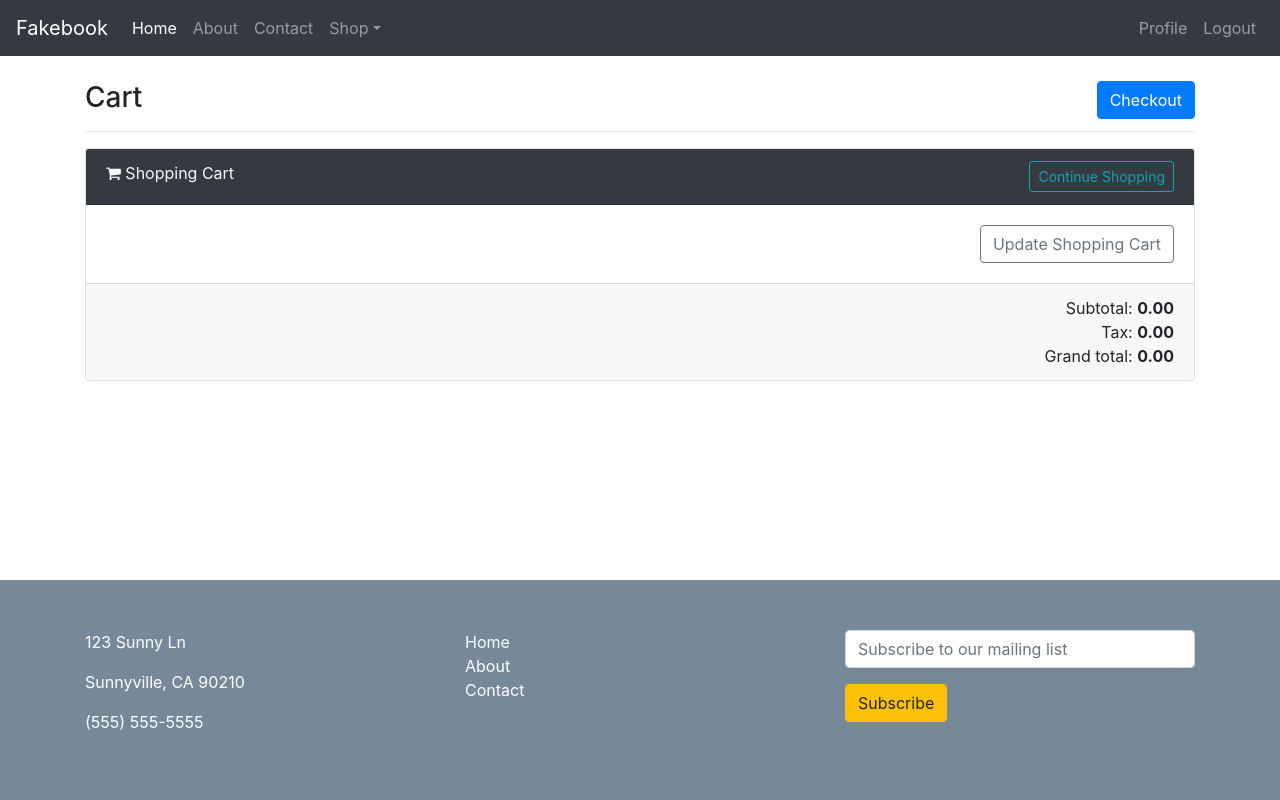
After one commit to shaqnawe/fakebook-january, a Flask app: page /shop/products/cart in a window 1280 px wide. The commit adds this page. Run offline with Flask 2, Linux system fonts and the light colour scheme; the visitor is signed in with stand-in values (Sample User, id 1); data comes from the database, SQL or seed files in the repository; data that the repository does not hold is empty; some libraries are stand-ins or nearby versions.

Commit message:
ecommerce store working

```diff
--- a/app/__init__.py
+++ b/app/__init__.py
@@ -30,6 +30,11 @@ def create_app(config_class=Config):
     app.register_blueprint(api)
     app.register_blueprint(authentication)
 
+    with app.app_context():
+        from app.blueprints.ecommerce import bp as ecommerce
+        app.register_blueprint(ecommerce)
+        # from app.blueprints.ecommerce import routes
+
     return app
 
 # C - POST
--- /dev/null
+++ b/app/blueprints/ecommerce/__init__.py
@@ -0,0 +1,5 @@
+from flask import Blueprint
+
+bp = Blueprint('ecommerce', __name__, url_prefix='/shop')
+
+from .import routes, models
--- /dev/null
+++ b/app/blueprints/ecommerce/routes.py
@@ -0,0 +1,83 @@
+from flask import flash, redirect, render_template, current_app, request, url_for
+from flask_login import current_user
+from app import db
+
+from app.blueprints.ecommerce.models import Cart
+from .import bp as app
+import stripe
+from app.context import cart_context
+
+stripe.api_key = current_app.config.get('STRIPE_TEST_SECRET_KEY')
+
+@app.route('/')
+def products():
+    # print(cart_context())
+    # print(stripe.Product.list())
+    products = [dict(
+        id=p['id'],
+        name=p['name'],
+        description=p['description'],
+        price=stripe.Price.retrieve(p['metadata']['price'])['unit_amount'] / 100,
+        image=p['images'][0]
+    ) for p in stripe.Product.list()['data']]
+    # print(products)
+    context = {
+        'products': products
+    }
+    return render_template('ecommerce/products.html', **context)
+
+@app.route('/products/add/<id>')
+def add_product(id):
+    # if the cart item exists inside of our cart_dict
+    cart_item = Cart.query.filter_by(product_id=str(id)).filter_by(user_id=current_user.id).first()
+    if cart_item:
+        cart_item.quantity +=1
+        db.session.commit()
+    else:
+        cart_item = Cart(product_id=str(id), user_id=current_user.id, quantity=1)
+        db.session.add(cart_item)
+        db.session.commit()
+    flash(f'Product added to cart successfully', 'success')
+    return redirect(url_for('ecommerce.products'))
+
+@app.route('/products/cart')
+def cart():
+    cart_items = []
+    for item in Cart.query.filter_by(user_id=current_user.id).all():
+        stripe_product = stripe.Product.retrieve(item.product_id)
+        product_dict = {
+            'product': stripe_product,
+            'price': stripe.Price.retrieve(stripe_product['metadata']['price'])['unit_amount'] / 100,
+            'quantity': item.quantity
+        }
+        cart_items.append(product_dict)
+    context = {
+        'cart': cart_items
+    }
+    return render_template('ecommerce/cart.html', **context)
+
+@app.route('/products/checkout', methods=['POST'])
+def checkout():
+    items = []
+    for item in Cart.query.filter_by(user_id=current_user.id).all():
+        stripe_product = stripe.Product.retrieve(item.product_id)
+        product_dict = {
+            'price': stripe.Price.retrieve(stripe_product['metadata']['price']),
+            'quantity': item.quantity
+        }
+        items.append(product_dict)
+    try:
+        session = stripe.checkout.Session.create(
+            line_items=items,
+            mode='payment',
+            success_url='http://localhost:5000/shop/products',
+            cancel_url='http://localhost:5000/shop/products/checkout',
+        )
+    except Exception as error:
+        return error
+
+    # After successful payment, clear items from cart
+    [db.session.delete(item) for item in Cart.query.filter_by(user_id=current_user.id).all()]
+    db.session.commit()
+
+    return redirect(session.url, code=303)
--- /dev/null
+++ b/app/context.py
@@ -0,0 +1,44 @@
+from flask import current_app as app
+from flask_login import current_user
+import stripe
+
+from app.blueprints.ecommerce.models import Cart
+
+@app.context_processor
+def cart_context():
+    cart_dict = {}
+    if current_user.is_anonymous:
+        return {
+            'cart_dict': cart_dict,
+            'cart_size': 0,
+            'cart_subtotal': 0,
+            'cart_tax': 0,
+            'cart_grandtotal': 0,
+        }
+
+    # find the user's cart
+    cart = Cart.query.filter_by(user_id=current_user.id).all()
+    if len(cart) > 0:
+        for cart_item in cart:
+            # get the product infor to be stored in the dictionary later
+            stripeProduct = stripe.Product.retrieve(cart_item.product_id)
+            print(stripeProduct)
+            if cart_item.product_id not in cart_dict:
+                cart_dict[stripeProduct.id] = {
+                    'id': cart_item.id,
+                    'product_id': stripeProduct.id,
+                    'image': stripeProduct.images[0],
+                    'quantity': 1,
+                    'description': stripeProduct.description,
+                    'price': stripe.Price.retrieve(stripeProduct['metadata']['price'])['unit_amount'],
+                    # 'tax': stripeProduct.tax,
+                }
+            else:
+                cart_dict[stripeProduct.id]['quantity'] += 1
+    return {
+            'cart_dict': cart_dict,
+            'cart_size': sum([i.quantity for i in cart]),
+            'cart_subtotal': 0,
+            'cart_tax': 0,
+            'cart_grandtotal': 0,
+        }
--- /dev/null
+++ b/app/templates/ecommerce/cart.html
@@ -0,0 +1,90 @@
+{% extends 'layout.html' %}
+
+{% block content %}
+
+<div>
+    <h3>
+        Cart
+        <span class="float-right">
+            <form action="{{ url_for('ecommerce.checkout') }}" method="post">
+                <input id="checkout-button" type="submit" class="btn btn-primary" value="Checkout">
+            </form>
+        </span>
+    </h3>
+    <hr>
+
+    <div class="card shopping-cart">
+        <div class="card-header bg-dark text-light">
+            <i class="fa fa-shopping-cart" aria-hidden="true"></i>
+            Shopping Cart
+            <a href="" class="btn btn-outline-info btn-sm pull-right">Continue Shopping</a>
+            <div class="clearfix"></div>
+        </div>
+        <div class="card-body">
+
+            <!-- PRODUCT -->
+            {% for p in cart %}
+                <div class="row">
+                    <div class="col-12 col-sm-12 col-md-2 text-center">
+                        <img class="img-responsive" src="{{ p.product.images[0] }}" alt="{{ p.product.name }}" height="80">
+                    </div>
+                    <div class="col-12 text-sm-center col-sm-12 text-md-left col-md-6">
+                        <h4 class="product-name"><strong>{{ p.product.name }}</strong></h4>
+                        <h4>
+                            <small>{{ p.product.description }}</small>
+                        </h4>
+                    </div>
+                    <div class="col-12 col-sm-12 text-sm-center col-md-4 text-md-right row">
+                        <div class="col-3 col-sm-3 col-md-6 text-md-right" style="padding-top: 5px">
+                            <h6><strong>${{ '{:,.2f}'.format(p.price) }} <span class="text-muted">x</span></strong></h6>
+                        </div>
+                        <div class="col-4 col-sm-4 col-md-4">
+                            <div class="quantity">
+                                <input type="number" step="1" max="99" min="1" value="{{ p.quantity }}" title="Qty" class="qty" size="4">
+                            </div>
+                        </div>
+                        <div class="col-2 col-sm-2 col-md-2 text-right">
+                            <button type="button" class="btn btn-outline-danger btn-xs">
+                                <i class="fa fa-trash" aria-hidden="true"></i>
+                            </button>
+                        </div>
+                    </div>
+                </div>
+                <hr>
+            {% endfor %}
+            <!-- END PRODUCT -->
+
+            <div class="pull-right">
+                <a href="" class="btn btn-outline-secondary pull-right">
+                    Update Shopping Cart
+                </a>
+            </div>
+        </div>
+        <div class="card-footer">
+            <!-- <div class="coupon col-md-5 col-sm-5 no-padding-left pull-left">
+                        <div class="row">
+                            <div class="col-6">
+                                <input type="text" class="form-control" placeholder="cupone code">
+                            </div>
+                            <div class="col-6">
+                                <input type="submit" class="btn btn-default" value="Use cupone">
+                            </div>
+                        </div>
+                    </div> -->
+            <div class="text-right">
+                <div class="cart-totals">
+                    Subtotal: <b>0.00</b>
+                </div>
+                <div class="cart-totals">
+                    Tax: <b>0.00</b>
+                </div>
+                <div class="cart-totals">
+                    Grand total: <b>0.00</b>
+                </div>
+            </div>
+        </div>
+    </div>
+
+</div>
+
+{% endblock content %}
--- a/app/templates/layout.html
+++ b/app/templates/layout.html
@@ -7,6 +7,7 @@
         <meta name="viewport" content="width=device-width, initial-scale=1, shrink-to-fit=no">
 
         <!-- Bootstrap CSS -->
+        <link rel="stylesheet" href="https://cdnjs.cloudflare.com/ajax/libs/font-awesome/4.7.0/css/font-awesome.min.css">
         <link rel="stylesheet" href="https://stackpath.bootstrapcdn.com/bootstrap/4.3.1/css/bootstrap.min.css" integrity="sha384-ggOyR0iXCbMQv3Xipma34MD+dH/1fQ784/j6cY/iJTQUOhcWr7x9JvoRxT2MZw1T" crossorigin="anonymous">
         <link rel="stylesheet" href="{{ url_for('static', filename='css/main.css') }}"> <!-- url_for programmatically gets the Flask directory you specify as the first argument, then getting a path to the static file as the 'filename=' argument -->
     </head>
--- a/app/templates/modules/navigation.html
+++ b/app/templates/modules/navigation.html
@@ -16,10 +16,13 @@
                 <a class="nav-link" href="{{ url_for('main.contact') }}">Contact</a>
             </li>
             <li class="nav-item dropdown">
-                <a class="nav-link dropdown-toggle" href="#" id="dropdownId" data-toggle="dropdown" aria-haspopup="true" aria-expanded="false">Dropdown</a>
+                <a class="nav-link dropdown-toggle" href="#" id="dropdownId" data-toggle="dropdown" aria-haspopup="true" aria-expanded="false">Shop</a>
                 <div class="dropdown-menu" aria-labelledby="dropdownId">
-                    <a class="dropdown-item" href="#">Action 1</a>
-                    <a class="dropdown-item" href="#">Action 2</a>
+                    <a class="dropdown-item" href="{{ url_for('ecommerce.products') }}">Products</a>
+                    <a class="dropdown-item" href="{{ url_for('ecommerce.cart') }}">
+                        Cart
+                        <span class="badge badge-secondary">{{ cart_size }}</span>
+                    </a>
                 </div>
             </li>
         </ul>
--- a/config.py
+++ b/config.py
@@ -14,5 +14,5 @@ class Config:
 
     SQLALCHEMY_TRACK_MODIFICATIONS = os.getenv('SQLALCHEMY_TRACK_MODIFICATIONS')
     SECRET_KEY = os.getenv('SECRET_KEY')
-
-    # asdfg
+    STRIPE_TEST_PUBLISHABLE_KEY = os.getenv('STRIPE_TEST_PUBLISHABLE_KEY')
+    STRIPE_TEST_SECRET_KEY = os.getenv('STRIPE_TEST_SECRET_KEY')
--- a/requirements.txt
+++ b/requirements.txt
@@ -1,4 +1,6 @@
 alembic==1.7.6
+certifi==2021.10.8
+charset-normalizer==2.0.12
 click==8.0.3
 Flask==2.0.2
 Flask-Login==0.5.0
@@ -6,11 +8,15 @@ Flask-Migrate==3.1.0
 Flask-Moment==1.0.2
 Flask-SQLAlchemy==2.5.1
 greenlet==1.1.2
+idna==3.3
 itsdangerous==2.0.1
 Jinja2==3.0.3
 Mako==1.1.6
 MarkupSafe==2.0.1
 psycopg2-binary==2.9.3
 python-dotenv==0.19.2
+requests==2.27.1
 SQLAlchemy==1.4.31
+stripe==2.66.0
+urllib3==1.26.8
 Werkzeug==2.0.3
```
Also changed, not shown: app/blueprints/ecommerce/models.py (added, +10 -0 lines), app/templates/ecommerce/products.html (added, +23 -0 lines), migrations/versions/9908fb29ea32_created_cart_model.py (added, +34 -0 lines), migrations/versions/b79a8e85d708_.py (added, +28 -0 lines).
